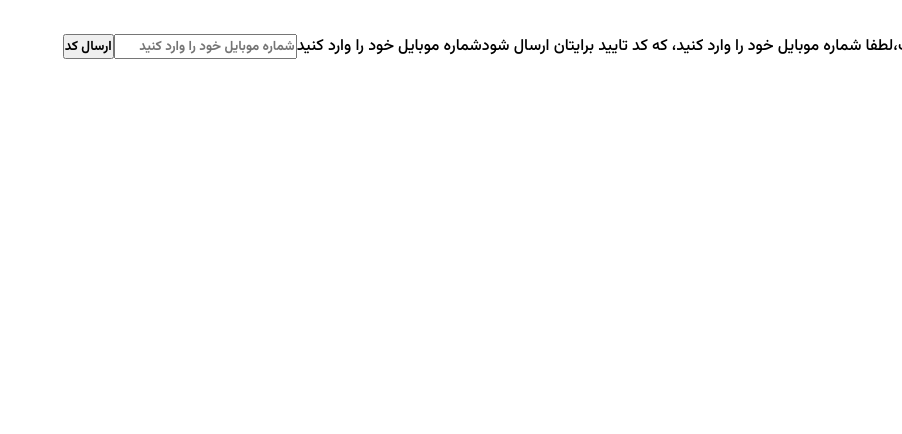
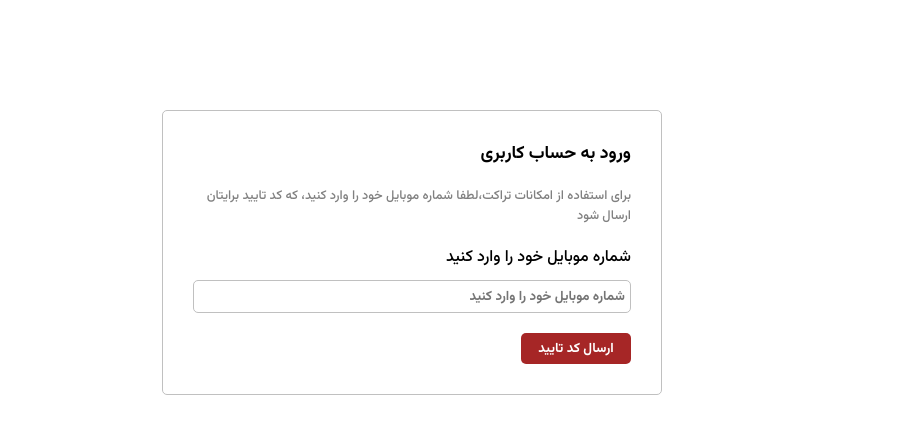
Before and after one commit to Esmailjafarpour/Traket, a React (Vite) app: page /auth in a window 1280 px wide. Shown: the top 434 px of the page, without its empty margins (378-1280 px from the left). Built offline with nearby package versions, Linux system fonts and the light colour scheme; no server answers.

Commit message:
style forms

```diff
--- /dev/null
+++ b/src/components/modules/Loader.jsx
@@ -0,0 +1,11 @@
+
+import styles from "./Loader.module.css"
+const Loader = () => {
+     return (
+          <div className={styles.container}>
+               <span className={styles.loader}></span>
+          </div>
+     );
+}
+
+export default Loader;
--- /dev/null
+++ b/src/components/modules/Loader.module.css
@@ -0,0 +1,25 @@
+.container{
+     text-align: center;
+     margin-top:150px;
+}
+
+.loader{
+     width: 30px;
+     height: 30px;
+     margin:auto;
+     border: 4px solid #ffc5c5;
+     border-bottom-color:#a62626;
+     border-radius: 50%;
+     display: inline-block;
+     box-sizing: border-box;
+     animation: rotation 1s linear infinite;
+}
+
+@keyframes rotation{
+     0%{
+          transform: rotate(0deg);
+     }
+     100%{
+          transform: rotate(360deg);
+     }
+}
--- a/src/components/template/checkOtpCode.jsx
+++ b/src/components/template/checkOtpCode.jsx
@@ -1,21 +1,31 @@
-import React from "react";
+import { useQuery } from "@tanstack/react-query";
+import { useNavigate } from "react-router-dom";
+
 import { checkOtp } from "services/auth";
-import {setCookie} from "utils/cookie";
+import { setCookie } from "utils/cookie";
+
+import { getProfile } from "services/user";
+import styles from "./checkOtpCode.module.css";
 
 const CheckOtpCode = ({ code, setCode, mobile, setStep }) => {
+  const { refetch } = useQuery(["profile"], getProfile);
+
+  const navigate = useNavigate();
   const submitHandler = async (event) => {
     event.preventDefault();
-    if (code.length !== 5) return
-    const {response , error} = await checkOtp(mobile,code)
+    if (code.length !== 5) return;
+    const { response, error } = await checkOtp(mobile, code);
     if (response) {
-     setCookie(response.data)
+      setCookie(response.data);
+      navigate("/");
+      refetch();
     }
     if (error) {
-     console.log("error",error.response.data.message);
+      console.log("error", error.response.data.message);
     }
   };
   return (
-    <form onSubmit={submitHandler}>
+    <form onSubmit={submitHandler} className={styles.form}>
       <p>تایید کد پیامک شده</p>
       <span>کد پیامک شده به شماره موبایل {mobile} را وارد کنید</span>
       <label htmlFor="input">کد تایید را وارد کنید</label>
@@ -26,7 +36,7 @@ const CheckOtpCode = ({ code, setCode, mobile, setStep }) => {
         onChange={(e) => setCode(e.target.value)}
       />
       <button type="submit">ارسال کد تایید</button>
-      <button onClick={() => setStep(1)}>تغیر شماره موبایل</button>
+      <button onClick={() => setStep(1)} className={styles.backButton}>تغیر شماره موبایل</button>
     </form>
   );
 };
--- /dev/null
+++ b/src/components/template/checkOtpCode.module.css
@@ -0,0 +1,47 @@
+.form{
+     max-width: 500px;
+     margin: auto;
+     display: flex;
+     flex-direction: column;
+     margin-top: 100px;
+     border: 1px solid silver;
+     border-radius: 5px;
+     padding: 30px;
+}
+
+.form p{
+     font-size: 1.1rem;
+     font-weight: 400;
+     margin-bottom: 20px;
+}
+
+.form span{
+     color: gray;
+     font-size: 0.8rem;
+     margin-bottom: 20px;
+}
+
+.form input{
+     margin: 10px 0 20px;
+     padding: 5px;
+     border: 1px solid silver;
+     border-radius: 5px;
+}
+
+.form button{
+     width: 110px;
+     padding: 5px 10px;
+     border: none;
+     background-color: #a62626;
+     color: #fff;
+     border-radius: 5px;
+     cursor: pointer;
+}
+
+.form .backButton{
+     background-color: #fff;
+     color: #a62626;
+     border: 1px solid #a62626;
+     width: 150px;
+     margin-top: 30px;
+}
--- a/src/components/template/sendOtpForm.jsx
+++ b/src/components/template/sendOtpForm.jsx
@@ -1,5 +1,6 @@
 import React from "react";
 import { sendOtp } from "services/auth";
+import styles from "./sendOtpForm.module.css";
 
 const SendOtpForm = ({ mobile, setMobile, setStep }) => {
   const submitHandler = async (event) => {
@@ -11,7 +12,7 @@ const SendOtpForm = ({ mobile, setMobile, setStep }) => {
   };
 
   return (
-    <form onSubmit={submitHandler}>
+    <form onSubmit={submitHandler} className={styles.form}>
       <p>ورود به حساب کاربری</p>
       <span>
         برای استفاده از امکانات تراکت،لطفا شماره موبایل خود را وارد کنید، که کد
@@ -25,7 +26,7 @@ const SendOtpForm = ({ mobile, setMobile, setStep }) => {
         value={mobile}
         onChange={(e) => setMobile(e.target.value)}
       />
-      <button type="submit">ارسال کد</button>
+      <button type="submit">ارسال کد  تایید</button>
     </form>
   );
 };
--- /dev/null
+++ b/src/components/template/sendOtpForm.module.css
@@ -0,0 +1,39 @@
+.form{
+     max-width: 500px;
+     margin: auto;
+     display: flex;
+     flex-direction: column;
+     margin-top: 100px;
+     border: 1px solid silver;
+     border-radius: 5px;
+     padding: 30px;
+}
+
+.form p{
+     font-size: 1.1rem;
+     font-weight: 400;
+     margin-bottom: 20px;
+}
+
+.form span{
+     color: gray;
+     font-size: 0.8rem;
+     margin-bottom: 20px;
+}
+
+.form input{
+     margin: 10px 0 20px;
+     padding: 5px;
+     border: 1px solid silver;
+     border-radius: 5px;
+}
+
+.form button{
+     width: 110px;
+     padding: 5px 10px;
+     border: none;
+     background-color: #a62626;
+     color: #fff;
+     border-radius: 5px;
+     cursor: pointer;
+}
--- a/src/configs/api.js
+++ b/src/configs/api.js
@@ -1,22 +1,41 @@
 import axios from "axios";
-import {getCookie} from "utils/cookie";
+import { getCookie,setCookie } from "utils/cookie";
+import { getNewTokens } from "services/token";
 
 const api = axios.create({
   baseURL: import.meta.env.VITE_BASE_URL,
-     headers:{
-          "Content-Type":"application/json"
-     }
-})
+  headers: {
+    "Content-Type": "application/json",
+  },
+});
 
 api.interceptors.request.use(
   (request) => {
     const accessToken = getCookie("accessToken");
     if (accessToken) {
-               request.headers["Authorization"] = `bearer ${accessToken}`
+      request.headers["Authorization"] = `bearer ${accessToken}`;
     }
-          return request
-     },(error) => {
-          return Promise.reject(error)
+    return request;
+  },
+  (error) => {
+    return Promise.reject(error);
   }
-)
+);
+
+api.interceptors.response.use(
+  (response) => {
+    return response;
+  },
+  async (error) => {
+    const orginialRequest = error.config;
+    if (error.response.status === 401 && !orginialRequest._retry) {
+      orginialRequest._retry = true;
+
+      const res = await getNewTokens();
+      if(!res?.response) return;
+      setCookie(res.response.data)
+      return api(orginialRequest)
+    }
+  }
+);
 export default api;
--- a/src/router/router.jsx
+++ b/src/router/router.jsx
@@ -1,24 +1,31 @@
 import { useQuery } from "@tanstack/react-query";
-import { Routes, Route } from "react-router-dom";
+import { Routes, Route, Navigate } from "react-router-dom";
 import HomePage from "pages/HomePage";
 import AdminPage from "pages/AdminPage";
 import DashboardPage from "pages/DashboardPage";
 import AuthPage from "pages/AuthPage";
 import PageNotFound from "pages/404";
 import { getProfile } from "services/user";
+import Loader from "components/modules/Loader"
 
 const Router = () => {
-  const {data , isLoading , error} = useQuery(["profile"],getProfile)
-  console.log({data,isLoading,error});
-  if (isLoading) return <h1>Loading</h1>
+  const { data, isLoading, error } = useQuery(["profile"], getProfile);
+  console.log({ data, isLoading, error });
 
+  if (isLoading) return <Loader/>;
 
   return (
     <Routes>
       <Route index element={<HomePage />} />
-      <Route path="/admin" element={<AdminPage />} />
-      <Route path="/dashboard" element={<DashboardPage />} />
-      <Route path="/auth" element={<AuthPage />} />
+      <Route path="/admin" element={data && data.data.role === "ADMIN" ? <AdminPage /> : <Navigate to="/"/>} />
+      <Route
+        path="/dashboard"
+        element={data ? <DashboardPage /> : <Navigate to="/auth" />}
+      />
+      <Route
+        path="/auth"
+        element={data ? <Navigate to="/dashboard" /> : <AuthPage />}
+      />
       <Route path="*" element={<PageNotFound />} />
     </Routes>
   );
--- /dev/null
+++ b/src/services/token.js
@@ -0,0 +1,18 @@
+import api from "configs/api";
+import {getCookie} from "utils/cookie";
+
+const getNewTokens = async () => {
+  const refreshToken = getCookie("refreshToken")
+  if (!refreshToken) return
+
+  try {
+     const response = await api.post("auth/check-refresh-token",{
+          refreshToken
+     })
+     return {response}
+  } catch (error) {
+     return {error}
+  }
+}
+
+export {getNewTokens}
--- a/src/services/user.js
+++ b/src/services/user.js
@@ -1,6 +1,6 @@
 import api from "configs/api";
 import {getCookie} from "utils/cookie";
 
-const getProfile = () => api.get("user/whoami");
+const getProfile = () => api.get("user/whoami").then(res => res || false);
 
 export {getProfile};
```
Lines whose indentation alone changed are shown as unchanged.
